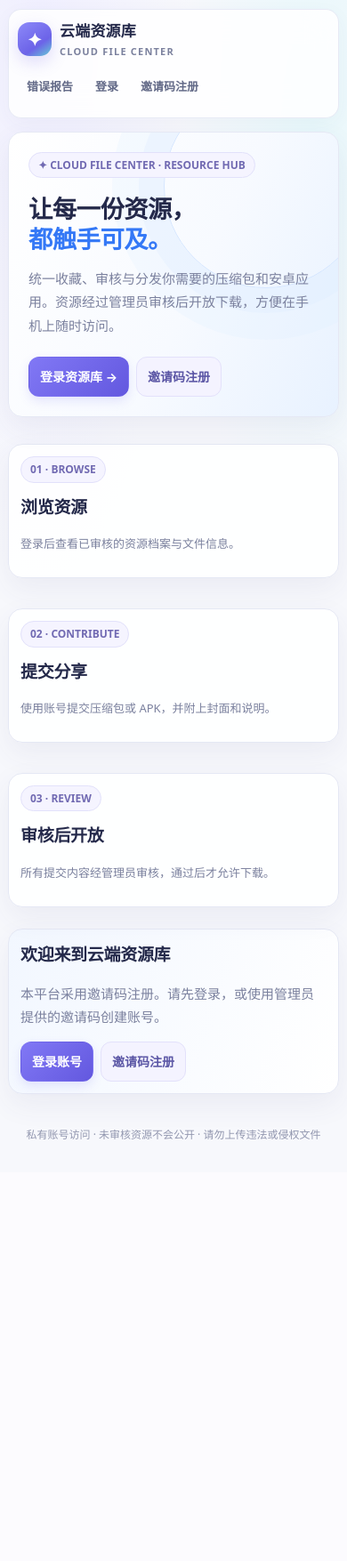
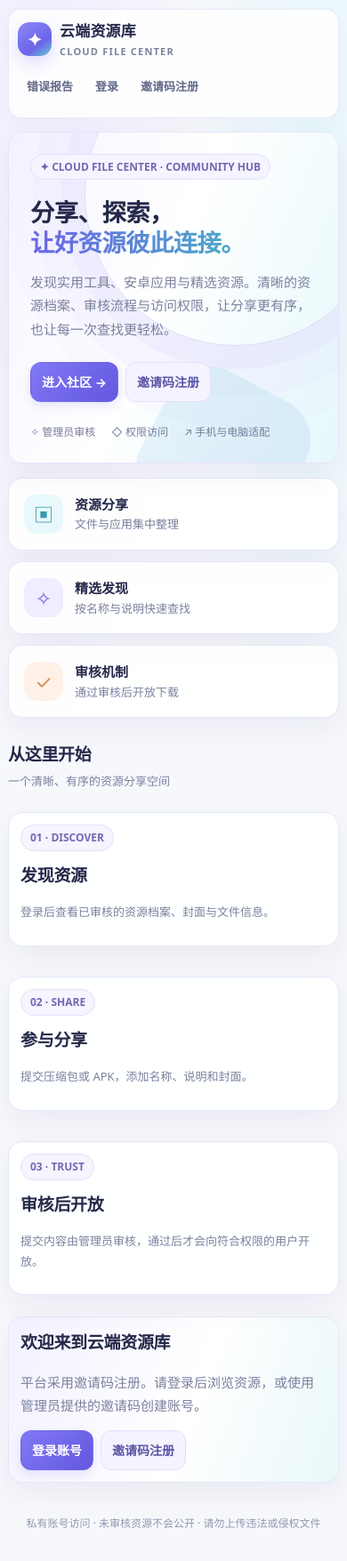
Before and after one commit to likejack759-gif/archive-cloud-platform, a FastAPI app: template app/templates/index.html in a window 390 px wide. Shown: the whole page at 89% size. Before the commit the page ends 1281 px from the top, so only its background shows below. Run offline with FastAPI, Linux system fonts and the light colour scheme; the template is opened without the code that fills it, so the values that code supplies are empty; parts of the project's set-up code (start-up, migrations or seed data) failed here and were passed over; some libraries are stand-ins or nearby versions.

Commit message:
Redesign community homepage for responsive layouts

```diff
--- a/app/templates/index.html
+++ b/app/templates/index.html
@@ -1,28 +1,40 @@
 {% extends "base.html" %}{% block title %}资源首页 · 云端资源库{% endblock %}{% block content %}
-<section class="panel" style="position:relative;overflow:hidden;padding:clamp(22px,5vw,48px);background:linear-gradient(115deg,#fff 0%,#f7faff 56%,#e8f2ff 100%);">
-  <div style="position:absolute;right:-34px;top:-55px;width:230px;height:230px;border:1px solid #d5e6ff;border-radius:50%;box-shadow:0 0 0 28px rgba(220,235,255,.35),0 0 0 58px rgba(220,235,255,.22);pointer-events:none"></div>
+<section class="panel community-hero" style="position:relative;overflow:hidden;padding:clamp(24px,5vw,58px);background:linear-gradient(112deg,#f5f4ff 0%,#fff 46%,#e5f8fb 100%);border-color:#e6e4fb;">
+  <div aria-hidden="true" style="position:absolute;right:-55px;top:-100px;width:340px;height:340px;border:1px solid #dcdafa;border-radius:50%;box-shadow:0 0 0 26px rgba(220,218,250,.3),0 0 0 58px rgba(220,218,250,.18),0 0 0 92px rgba(220,218,250,.1);pointer-events:none"></div>
+  <div aria-hidden="true" style="position:absolute;right:12%;bottom:-75px;width:170px;height:170px;border-radius:48px;transform:rotate(28deg);background:linear-gradient(135deg,rgba(116,211,219,.18),rgba(129,120,245,.14));pointer-events:none"></div>
   <div style="position:relative;max-width:760px">
-    <div class="tag">✦ CLOUD FILE CENTER · RESOURCE HUB</div>
-    <h1 style="margin-top:18px">让每一份资源，<br><span style="color:#3478f6">都触手可及。</span></h1>
-    <p class="muted" style="max-width:570px;margin-bottom:22px">统一收藏、审核与分发你需要的压缩包和安卓应用。资源经过管理员审核后开放下载，方便在手机上随时访问。</p>
-    <div class="row">{% if user %}<a class="btn" href="/submit">＋ 提交新资源</a><a class="btn secondary" href="/my-resources">查看个人中心</a>{% else %}<a class="btn" href="/login">登录资源库 →</a><a class="btn secondary" href="/register">邀请码注册</a>{% endif %}</div>
+    <div class="tag">✦ CLOUD FILE CENTER · COMMUNITY HUB</div>
+    <h1 style="margin-top:20px">分享、探索，<br><span style="background:linear-gradient(90deg,#6c63e8,#4aaec5);background-clip:text;-webkit-background-clip:text;color:transparent">让好资源彼此连接。</span></h1>
+    <p class="muted" style="max-width:590px;margin-bottom:24px">发现实用工具、安卓应用与精选资源。清晰的资源档案、审核流程与访问权限，让分享更有序，也让每一次查找更轻松。</p>
+    <div class="row">{% if user %}<a class="btn" href="/submit">＋ 分享一份资源</a><a class="btn secondary" href="/my-resources">我的资源</a>{% else %}<a class="btn" href="/login">进入社区 →</a><a class="btn secondary" href="/register">邀请码注册</a>{% endif %}</div>
+    <div class="row" style="margin-top:24px;gap:18px;color:#777b9a;font-size:12px"><span>✧ 管理员审核</span><span>◇ 权限访问</span><span>↗ 手机与电脑适配</span></div>
   </div>
+</section>
+<section class="grid" style="grid-template-columns:repeat(auto-fit,minmax(min(220px,100%),1fr));gap:12px;margin:16px 0 22px">
+  <article class="panel" style="margin:0;padding:17px;display:flex;align-items:center;gap:13px"><div style="display:grid;place-items:center;flex:0 0 44px;height:44px;border-radius:14px;background:#e8f8fb;color:#3999ad;font-size:22px">▣</div><div><strong>资源分享</strong><div class="muted small">文件与应用集中整理</div></div></article>
+  <article class="panel" style="margin:0;padding:17px;display:flex;align-items:center;gap:13px"><div style="display:grid;place-items:center;flex:0 0 44px;height:44px;border-radius:14px;background:#efedff;color:#7166e8;font-size:22px">✧</div><div><strong>精选发现</strong><div class="muted small">按名称与说明快速查找</div></div></article>
+  <article class="panel" style="margin:0;padding:17px;display:flex;align-items:center;gap:13px"><div style="display:grid;place-items:center;flex:0 0 44px;height:44px;border-radius:14px;background:#fff0e8;color:#d88953;font-size:22px">✓</div><div><strong>审核机制</strong><div class="muted small">通过审核后开放下载</div></div></article>
 </section>
 {% if user %}
 <section class="panel">
-  <div class="row between"><div><h2 style="margin-bottom:3px">搜索资源</h2><div class="muted small">按资源名称或说明快速查找</div></div><span class="tag">资源探索</span></div>
-  <form method="get" action="/" class="row" style="margin-top:10px"><div style="flex:1;min-width:180px"><input name="q" value="{{ q }}" placeholder="输入资源名称或关键词…" style="margin-bottom:0"></div><button type="submit">搜索资源</button>{% if q %}<a class="btn secondary" href="/">清除</a>{% endif %}</form>
+  <div class="row between"><div><h2 style="margin-bottom:3px">探索资源</h2><div class="muted small">按资源名称、文件名或说明查找</div></div><span class="tag">资源搜索</span></div>
+  <form method="get" action="/" class="row" style="margin-top:10px"><div style="flex:1;min-width:min(220px,100%)"><input name="q" value="{{ q }}" placeholder="搜索资源、工具或关键词…" style="margin-bottom:0"></div><button type="submit">搜索资源</button>{% if q %}<a class="btn secondary" href="/">清除</a>{% endif %}</form>
 </section>
-<h2 style="margin:28px 0 14px">资源库 <span class="tag">{{ items|length }} 项已审核</span></h2>
+<div class="row between" style="margin:26px 0 12px"><div><h2 style="margin-bottom:3px">社区资源库</h2><div class="muted small">浏览已审核并可访问的资源</div></div><span class="tag">{{ items|length }} 项资源</span></div>
 {% if items %}<div class="grid">{% for r in items %}<article class="panel resource">
-{% if r.cover_filename %}<img class="cover" src="/covers/{{ r.cover_filename }}" alt="{{ r.name }} 封面" loading="lazy">{% else %}<div class="cover" style="display:grid;place-items:center;color:#7da3dc;font-size:44px">✦</div>{% endif %}
-<div class="resource-body"><div class="tag" style="margin-bottom:9px">资源档案</div><h3><a href="/resource/{{ r.id }}" style="color:inherit">{{ r.name }}</a></h3><p class="muted small" style="margin:0 0 10px;overflow-wrap:anywhere">{{ r.original_filename }}</p>{% if r.description %}<p class="small" style="color:#60738e;margin:10px 0 14px;overflow-wrap:anywhere">{{ r.description }}</p>{% endif %}<div class="row"><span class="tag">{{ "%.1f"|format(r.size_bytes/1048576) }} MB</span><span class="tag">↓ {{ r.downloads }} 次</span></div><p class="muted small" style="margin:12px 0">分享者：{{ r.owner_name }}</p><div class="row" style="display:grid;grid-template-columns:1fr 1fr"><a class="btn secondary" href="/resource/{{ r.id }}">查看详情</a><a class="btn" href="/download/{{ r.id }}">↓ 下载</a></div></div></article>{% endfor %}</div>
-{% else %}<div class="empty"><div style="font-size:30px;margin-bottom:8px;color:#8eb4f0">✦</div>{% if q %}没有找到匹配“{{ q }}”的资源。{% else %}资源库正在等待第一份已审核资源。{% endif %}<p class="small">管理员批准用户提交的资源后，会在这里展示。</p></div>{% endif %}
+{% if r.cover_filename %}<img class="cover" src="/covers/{{ r.cover_filename }}" alt="{{ r.name }} 封面" loading="lazy">{% else %}<div class="cover" style="display:grid;place-items:center;color:#8d87ed;font-size:44px">✦</div>{% endif %}
+<div class="resource-body"><div class="tag" style="margin-bottom:9px">资源档案</div><h3><a href="/resource/{{ r.id }}" style="color:inherit">{{ r.name }}</a></h3><p class="muted small" style="margin:0 0 10px;overflow-wrap:anywhere">{{ r.original_filename }}</p>{% if r.description %}<p class="small" style="color:#707694;margin:10px 0 14px;overflow-wrap:anywhere">{{ r.description }}</p>{% endif %}<div class="row"><span class="tag">{{ "%.1f"|format(r.size_bytes/1048576) }} MB</span><span class="tag">↓ {{ r.downloads }} 次</span></div><p class="muted small" style="margin:12px 0">分享者：{{ r.owner_name }}</p><div class="resource-actions"><a class="btn secondary" href="/resource/{{ r.id }}">查看详情</a><a class="btn" href="/download/{{ r.id }}">↓ 下载</a></div></div></article>{% endfor %}</div>
+{% else %}<div class="empty"><div style="font-size:32px;margin-bottom:8px;color:#8d87ed">✦</div>{% if q %}没有找到匹配“{{ q }}”的资源。{% else %}这里正在等待第一份已审核资源。{% endif %}<p class="small">管理员批准用户提交的资源后，会在这里展示。</p></div>{% endif %}
 {% else %}
-<section class="grid" style="grid-template-columns:repeat(auto-fit,minmax(210px,1fr));margin-top:18px">
-<article class="panel"><div class="tag">01 · BROWSE</div><h2 style="margin-top:12px">浏览资源</h2><p class="muted small">登录后查看已审核的资源档案与文件信息。</p></article>
-<article class="panel"><div class="tag">02 · CONTRIBUTE</div><h2 style="margin-top:12px">提交分享</h2><p class="muted small">使用账号提交压缩包或 APK，并附上封面和说明。</p></article>
-<article class="panel"><div class="tag">03 · REVIEW</div><h2 style="margin-top:12px">审核后开放</h2><p class="muted small">所有提交内容经管理员审核，通过后才允许下载。</p></article>
+<div class="row between" style="margin:26px 0 12px"><div><h2 style="margin-bottom:3px">从这里开始</h2><div class="muted small">一个清晰、有序的资源分享空间</div></div></div>
+<section class="grid" style="grid-template-columns:repeat(auto-fit,minmax(min(210px,100%),1fr));margin-top:10px">
+<article class="panel"><div class="tag">01 · DISCOVER</div><h2 style="margin-top:12px">发现资源</h2><p class="muted small">登录后查看已审核的资源档案、封面与文件信息。</p></article>
+<article class="panel"><div class="tag">02 · SHARE</div><h2 style="margin-top:12px">参与分享</h2><p class="muted small">提交压缩包或 APK，添加名称、说明和封面。</p></article>
+<article class="panel"><div class="tag">03 · TRUST</div><h2 style="margin-top:12px">审核后开放</h2><p class="muted small">提交内容由管理员审核，通过后才会向符合权限的用户开放。</p></article>
 </section>
-<div class="panel" style="background:linear-gradient(110deg,#f2f7ff,#fff);"><h2>欢迎来到云端资源库</h2><p class="muted">本平台采用邀请码注册。请先登录，或使用管理员提供的邀请码创建账号。</p><div class="row"><a class="btn" href="/login">登录账号</a><a class="btn secondary" href="/register">邀请码注册</a></div></div>
+<div class="panel" style="background:linear-gradient(110deg,#f3f1ff,#fff 55%,#e9f8fa);"><h2>欢迎来到云端资源库</h2><p class="muted">平台采用邀请码注册。请登录后浏览资源，或使用管理员提供的邀请码创建账号。</p><div class="row"><a class="btn" href="/login">登录账号</a><a class="btn secondary" href="/register">邀请码注册</a></div></div>
 {% endif %}{% endblock %}
+<style>
+.resource-actions{display:grid;grid-template-columns:1fr 1fr;gap:8px}
+@media(max-width:390px){.resource-actions{grid-template-columns:1fr}.community-hero .row{align-items:stretch}.community-hero .row .btn{width:100%}}
+</style>
```
